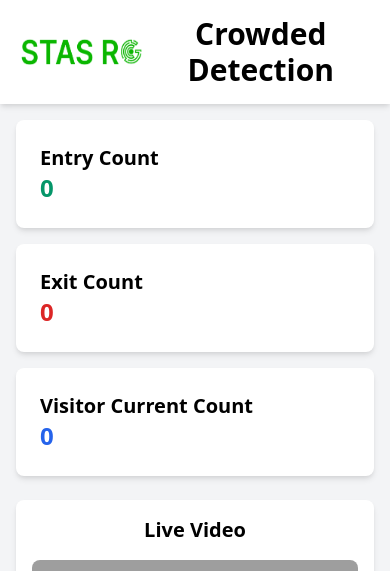
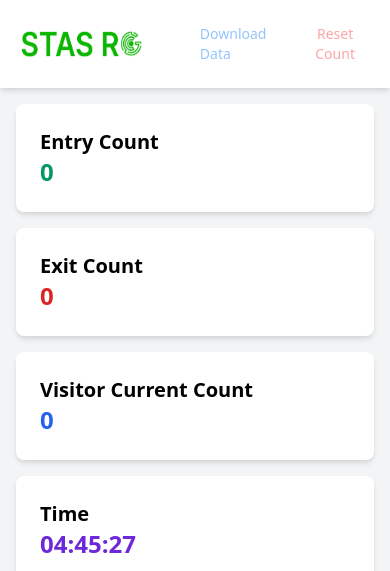
Before and after one commit to adibalthoriq/crowded-btp, a Flask app: page / in a window 390 px wide. Shown: the top 571 px of the page. Run offline with Flask 3, Linux system fonts and the light colour scheme; grey boxes are pictures that could not be loaded.

Commit message:
Penambahan beberapa fitur, memisahkan js dari html

```diff
--- a/app.py
+++ b/app.py
@@ -9,13 +9,12 @@ from io import BytesIO
 import matplotlib.pyplot as plt
 from datetime import datetime
 
-
 app = Flask(__name__, static_folder='static')
 
 # YOLO setup
 model = YOLO('head.pt')  # Path to your YOLO model
 entry_line_position = 320
-exit_line_position = 380
+exit_line_position = 160
 entry_count = 0
 exit_count = 0
 resize_width = 640   # Ubah sesuai kebutuhan
@@ -99,7 +98,6 @@ counted_on_exit = set()
 # videopath = "E:\Kuliah\Telkom\Kuliah\StasRG\Kawah putih\dokumentasi\survei 2\VID_20241122_114524.mp4"
 cap = cv2.VideoCapture(0)
 
-
 def detect_direction(object_id, cy, prev_cy):
     global entry_count, exit_count
     if prev_cy is not None:
@@ -159,9 +157,6 @@ def generate_frames():
         cv2.line(frame, (0, entry_line_position), (frame.shape[1], entry_line_position), (0, 100, 0), 2)  # Entry line (green)
         cv2.line(frame, (0, exit_line_position), (frame.shape[1], exit_line_position), (0, 0, 255), 2)    # Exit line (red)
 
-
-
-
         _, buffer = cv2.imencode('.jpg', frame)
         frame = buffer.tobytes()
 
@@ -190,12 +185,22 @@ def count_data():
     graph_data["time_labels"].append(datetime.now().strftime("%H:%M:%S"))
     graph_data["count_data"].append(current_count)
 
+
     data = {
         "entry_count": entry_count,
         "exit_count": exit_count,
         "current_count": current_count
     }
     return jsonify(data)
+
+@app.route('/reset_count', methods=['POST'])
+def reset_count():
+    global entry_count, exit_count, current_count
+    entry_count = 0
+    exit_count = 0
+    current_count = 0
+    return jsonify({"message": "Count reset successful"})
+
 
 @app.route('/download_excel', methods=['GET'])
 def download_excel():
--- /dev/null
+++ b/static/script.js
@@ -0,0 +1,142 @@
+let currentCountChart;
+let maxDataPoints = 50; // Maksimal 50 titik data terakhir
+let timeLabels = [];
+let countData = [];
+let lastChartUpdate = Date.now(); // Waktu terakhir update grafik
+const gambarArray = [
+    "/static/stas.png",
+    "/static/telkom_logo.png",
+    "/static/econique_logo.png"
+];
+let index_gambar = 0; // Indeks gambar saat ini
+
+async function fetchCountData() {
+    try {
+        const response = await fetch("/count_data");
+        if (!response.ok) throw new Error(`HTTP error! Status: ${response.status}`);
+
+        const data = await response.json();
+
+        document.getElementById("entry-count").textContent = data.entry_count;
+        document.getElementById("exit-count").textContent = data.exit_count;
+        document.getElementById("current-count").textContent = data.current_count;
+
+        const currentCount = data.current_count;
+        const statusElement = document.getElementById("status");
+
+        // Perbarui status
+        if (currentCount > 150) {
+        statusElement.textContent = "Status: Overcrowded";
+        statusElement.classList.remove("text-green-600");
+        statusElement.classList.add("text-red-600");
+        } else {
+        statusElement.textContent = "Status: Normal";
+        statusElement.classList.remove("text-red-600");
+        statusElement.classList.add("text-green-600");
+        }
+
+        // Perbarui grafik hanya jika sudah 10 menit sejak pembaruan terakhir
+        if (Date.now() - lastChartUpdate >= 6000) {
+        // 10 menit = 600000 ms
+        updateChart(currentCount);
+        lastChartUpdate = Date.now();
+        }
+    } catch (error) {
+        console.error("Error fetching count data:", error);
+    }
+}
+
+function updateChart(currentCount) {
+    const now = new Date().toLocaleTimeString();
+
+    // Hanya simpan maxDataPoints data terakhir
+    if (timeLabels.length >= maxDataPoints) {
+        timeLabels.shift();
+        countData.shift();
+    }
+
+    timeLabels.push(now);
+    countData.push(currentCount);
+
+    if (currentCountChart) {
+        currentCountChart.data.labels = timeLabels;
+        currentCountChart.data.datasets[0].data = countData;
+        currentCountChart.update();
+    }
+}
+
+function initializeCurrentCountChart() {
+    const ctx = document.getElementById("currentCountChart").getContext("2d");
+    currentCountChart = new Chart(ctx, {
+        type: "line",
+        data: {
+        labels: [],
+        datasets: [
+            {
+            label: "Current Count",
+            data: [],
+            backgroundColor: "rgba(59, 130, 246, 0.5)",
+            borderColor: "rgba(59, 130, 246, 1)",
+            borderWidth: 2,
+            fill: true,
+            tension: 0.4,
+            },
+        ],
+        },
+        options: {
+        responsive: true,
+        maintainAspectRatio: true,
+        scales: {
+            y: { beginAtZero: true },
+        },
+        },
+    });
+}
+
+async function resetCount() {
+    try {
+        const response = await fetch("/reset_count", { method: "POST" });
+        if (!response.ok) throw new Error(`HTTP error! Status: ${response.status}`);
+
+        // Set ulang nilai di UI
+        document.getElementById("entry-count").textContent = 0;
+        document.getElementById("exit-count").textContent = 0;
+        document.getElementById("current-count").textContent = 0;
+
+        // Kosongkan data grafik
+        timeLabels = [];
+        countData = [];
+        if (currentCountChart) {
+        currentCountChart.data.labels = [];
+        currentCountChart.data.datasets[0].data = [];
+        currentCountChart.update();
+        }
+    } catch (error) {
+        console.error("Error resetting count:", error);
+    }
+}
+
+function updateClock() {
+    const now = new Date();
+    let hours = now.getHours().toString().padStart(2, "0");
+    let minutes = now.getMinutes().toString().padStart(2, "0");
+    let seconds = now.getSeconds().toString().padStart(2, "0");
+    document.getElementById(
+        "clock"
+    ).textContent = `${hours}:${minutes}:${seconds}`;
+}
+
+// Fungsi untuk mengganti gambar
+function gantiGambar() {
+    index_gambar = (index_gambar + 1) % gambarArray.length; // Menghitung indeks gambar berikutnya
+    document.getElementById('logo').src = gambarArray[index_gambar]; // Mengganti src gambar
+}
+
+window.addEventListener("load", () => {
+    initializeCurrentCountChart();
+    fetchCountData();
+    updateClock();
+    setInterval(updateClock, 1000);
+    setInterval(fetchCountData, 1000); // Perbarui data setiap 1 detik
+    setInterval(gantiGambar, 3000); // Mengganti gambar setiap 3 detik
+});
--- a/templates/index.html
+++ b/templates/index.html
@@ -7,114 +7,36 @@
     <link rel="icon" href="static/G_STAS.png" type="image/png">
     <script src="https://cdn.jsdelivr.net/npm/chart.js"></script>
     <link href="https://cdn.jsdelivr.net/npm/tailwindcss@2.2.19/dist/tailwind.min.css" rel="stylesheet">
+    <script src="{{ url_for('static', filename='script.js') }}"></script>
+</head>
 
-    <script>
-        // Function to fetch count data and update the DOM
-        let currentCountChart; // Deklarasi variabel untuk grafik
-        let timeLabels = []; // Array untuk menyimpan label waktu
-        let countData = []; // Array untuk menyimpan data hitung
-
-        async function fetchCountData() {
-            try {
-                const response = await fetch('/count_data');
-                if (!response.ok) throw new Error(`HTTP error! Status: ${response.status}`);
-
-                const data = await response.json();
-
-                // Update HTML with the latest count data
-                document.getElementById('entry-count').textContent = data.entry_count;
-                document.getElementById('exit-count').textContent = data.exit_count;
-                document.getElementById('current-count').textContent = data.current_count;
-
-                // Update status based on current count
-                const currentCount = data.current_count;
-                const statusElement = document.getElementById('status');
-                if (currentCount > 150) {
-                    statusElement.textContent = 'Status: Overcrowded';
-                    statusElement.classList.remove('text-green-600');
-                    statusElement.classList.add('text-red-600');
-                } else {
-                    statusElement.textContent = 'Status: Normal';
-                    statusElement.classList.remove('text-red-600');
-                    statusElement.classList.add('text-green-600');
-                }
-
-                // Update chart with the current count
-                updateChart(currentCount);
-            } catch (error) {
-                console.error('Error fetching count data:', error);
-            }
-        }
-
-        function updateChart(currentCount) {
-            // Update the chart data
-            if (currentCountChart) {
-                // Tambahkan data baru ke array
-                timeLabels.push(new Date().toLocaleTimeString()); // Menambahkan waktu saat ini
-                countData.push(currentCount); // Menambahkan currentCount ke data
-
-                // Update chart dengan data baru
-                currentCountChart.data.labels = timeLabels;
-                currentCountChart.data.datasets[0].data = countData;
-                currentCountChart.update();
-            }
-        }
-
-        // Function to create the chart when the page loads
-        function initializeCurrentCountChart() {
-            const ctx = document.getElementById('currentCountChart').getContext('2d');
-            currentCountChart = new Chart(ctx, {
-                type: 'line', // Grafik garis
-                data: {
-                    labels: [], // Label awal kosong
-                    datasets: [{
-                        label: 'Current Count',
-                        data: [],
-                        backgroundColor: 'rgba(59, 130, 246, 0.5)',
-                        borderColor: 'rgba(59, 130, 246, 1)',
-                        borderWidth: 2,
-                        fill: true,
-                        tension: 0.4 // Untuk membuat garis melengkung
-                    }]
-                },
-                options: {
-                    responsive: true,
-                    maintainAspectRatio: true, // Menjaga rasio aspek
-                    scales: {
-                        y: {
-                            beginAtZero: true
-                        }
-                    }
-                }
-            });
-        }
-
-        // Initialize fetching and set interval
-        window.addEventListener('load', () => {
-            initializeCurrentCountChart();
-            fetchCountData(); // Ambil data pertama kali
-            setInterval(fetchCountData, 2000); // Update data setiap 2 detik
-        });
-    </script>
-
-</head>
 <body class="bg-gray-100 flex flex-col min-h-screen">
     <!-- Header -->
     <header class="bg-white shadow-md">
         <div class="container mx-auto flex justify-between items-center p-4">
+            <!-- Logo -->
             <div class="flex items-center">
-                <img src="{{ url_for('static', filename='stas.png') }}" alt="Logo" class="h-10 mr-3">
+                <img id="logo" src="{{ url_for('static', filename='stas.png') }}" alt="logo" class="h-10 mr-3">
             </div>
+            <!-- NavBar -->
             <nav>
-                <ul class="flex space-x-4">
-                    <h2 class="text-3xl font-bold text-center">Crowded Detection</h2>
-                </ul>
+                <div>
+                    <div class="ml-10 flex items-baseline space-x-4">
+                        <a href="/download_excel" class="rounded-md px-3 py-2 text-sm font-medium text-blue-300 hover:bg-blue-700 hover:text-white">
+                            Download Data
+                        </a>
+                        <button onclick="resetCount()" class="rounded-md px-3 py-2 text-sm font-medium text-red-300 hover:bg-red-700 hover:text-white">
+                            Reset Count
+                        </button>
+                    </div>
+                </div>
             </nav>
         </div>
     </header>
 
+    <!-- Count -->
     <div class="container mx-auto p-4 flex-grow">
-        <div class="grid grid-cols-1 md:grid-cols-3 gap-4 mb-6">
+        <div class="grid grid-cols-1 md:grid-cols-4 gap-4 mb-6">
             <div class="bg-white shadow-md rounded-lg p-6">
                 <h3 class="text-xl font-semibold">Entry Count</h3>
                 <p class="text-2xl font-bold text-green-600" id="entry-count">0</p>
@@ -127,12 +49,18 @@
                 <h3 class="text-xl font-semibold">Visitor Current Count</h3>
                 <p class="text-2xl font-bold text-blue-600" id="current-count">0</p>
             </div>
+            <div class="bg-white shadow-md rounded-lg p-6">
+                <h3 class="text-xl font-semibold">Time</h3>
+                <p class="text-2xl font-bold text-purple-700" id="clock">00:00:00</p>
+            </div>
         </div>
         <div class="flex flex-col md:flex-row gap-4">
+            <!-- Live Video -->
             <div class="bg-white shadow-md rounded-lg p-4 mb-4 md:w-1/2">
                 <h3 class="text-xl font-semibold text-center mb-4">Live Video</h3>
                 <img src="{{ url_for('video_feed') }}" alt="Live Video Feed" class="w-full max-w-md mx-auto rounded-lg">
             </div>
+            <!-- Chart -->
             <div class="bg-white shadow-md rounded-lg p-4 mb-4 md:w-1/2">
                 <h3 class="text-xl font-semibold text-center mb-4">Visitor Chart</h3>
                 <div class="relative w-full h-[300px]">
@@ -140,18 +68,10 @@
                 </div>
             </div>
         </div>
-
-        <div class="bg-white shadow-md rounded-lg p-4">
-            <h3 class="text-xl font-semibold text-center mb-4" id="status">Status: Normal</h3>
-        </div>
-
     </div>
-    <div class="container mx-auto p-4 flex-grow">
-        <div class="bg-white shadow-md rounded-lg p-4 text-center">
-            <a href="/download_excel" class="bg-blue-500 hover:bg-blue-700 text-white font-bold py-2 px-4 rounded">
-                Download Data & Chart
-            </a>
-        </div>
+    <!-- Status -->
+    <div class="bg-white shadow-md p-2">
+        <h3 class="text-xl font-semibold text-center mb-4" id="status">Status: Normal</h3>
     </div>
 </body>
 </html>
```
Also changed, not shown: static/econique_logo.png (added), static/telkom_logo.png (added).
